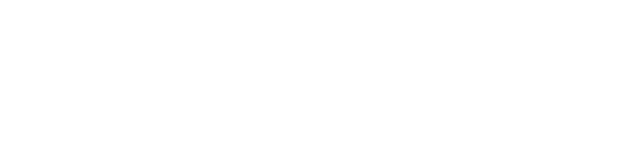
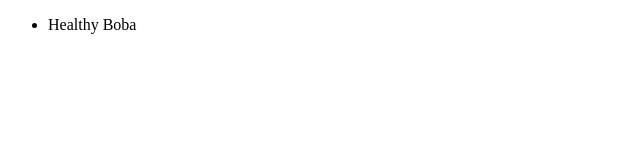
Before and after one commit to marcellassifa/tugas-dts-kelompokh10-beta, a plain HTML site: page index.html in a window 1280 px wide. Shown: the whole page, without its empty margins (0-640 px from the left). Drawn offline with Linux system fonts and the light colour scheme.

Commit message:
menambah sedikit ul

```diff
--- a/index.html
+++ b/index.html
@@ -9,7 +9,21 @@
 <body>
 
     <header>
+        <div>
+            <nav>
+                    <ul>
+                            <li>Healthy Boba</li>
 
+
+
+
+                    </ul>
+
+
+
+            </nav>
+
+        </div>
 
     </header>
 
```
